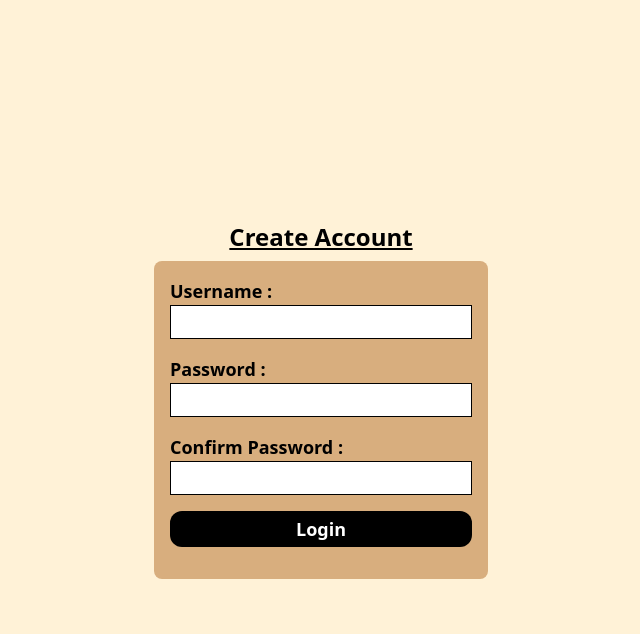
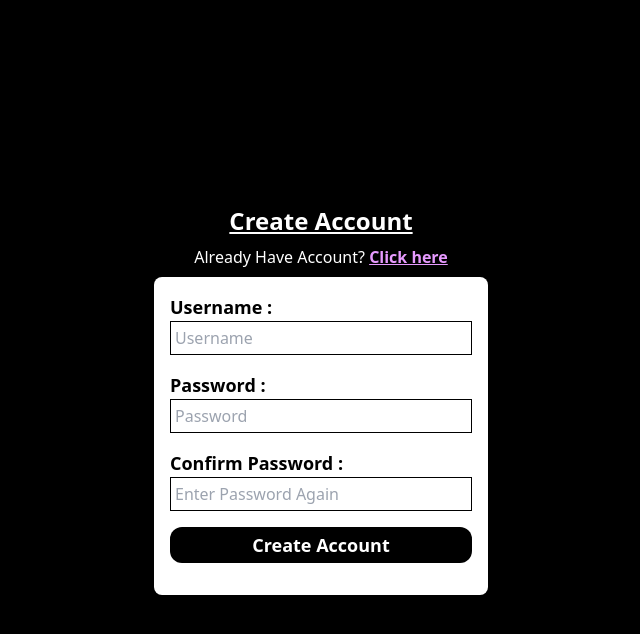
Before and after one commit to hikigaya007/MyBlog-Django, a Django app: page /register/ in a window 1280 px wide. Shown: the top 634 px of the page, without its empty margins (319-959 px from the left). Run offline with Django 5.2, Linux system fonts and the light colour scheme; some libraries are stand-ins or nearby versions.

Commit message:
changed color palette and added logout functionlity

```diff
--- a/MyBlog/blogs/templates/blogs/blog_new.html
+++ b/MyBlog/blogs/templates/blogs/blog_new.html
@@ -5,7 +5,7 @@
 {% endblock %}
 
 {% block content %}
-    <section class = " mt-10  p-4 w-full  flex flex-col items-center justify-center gap-4">
+    <section class = " mt-20 p-4 w-full  flex flex-col items-center justify-center gap-4">
         <h1 class = "text-2xl font-semibold underline">Upload New Blog</h1>
         <form class="flex flex-col gap-4 w-[400px]" action="{% url 'add-blog' %}" method="post" enctype="multipart/form-data">
             {% csrf_token %}
@@ -47,7 +47,7 @@
             </div>
             <button
             type ="submit"
-            class ="bg-slate-900 text-white font-semibold rounded-lg p-2"
+            class ="bg-black text-white font-semibold rounded-lg p-2"
             >Upload blog</button>
         </form>
         <p class = "text-red-500 text-lg font-semibold ">{{error_message}}</p>
--- a/MyBlog/blogs/views.py
+++ b/MyBlog/blogs/views.py
@@ -3,17 +3,17 @@ from .models import Blog
 from django.contrib.auth.decorators import login_required
 
 
-@login_required(login_url="/")
+@login_required(login_url="login")
 def home(request):
     blogs = Blog.objects.all().order_by('-date')
     return render(request , 'blogs/home.html' , {'blogs': blogs})
 
-@login_required(login_url="/")
+@login_required(login_url="login")
 def blog_page(request , slug):
     blog = Blog.objects.get(slug=slug)
     return render(request, 'blogs/blog_page.html', {'blog': blog})
 
-@login_required(login_url="/")
+@login_required(login_url="login")
 def blog_new(request):
     if request.method == 'POST':
         title = request.POST.get('title')
--- a/MyBlog/templates/navbar.html
+++ b/MyBlog/templates/navbar.html
@@ -11,7 +11,7 @@
     </title>
 </head>
 <body>
-    <nav class =" w-full h-[80px] bg-slate-900 text-white flex justify-between items-center p-6">
+    <nav class =" w-full h-[80px] bg-black text-white flex justify-between items-center p-6">
         <div>
             <p class="font-bold text-xl">MyBlog</p>
         </div>
@@ -20,7 +20,7 @@
                 <li><a href="{% url 'blogs'%}">Home</a></li>
                 <li><a href="{% url 'add-blog'%}">Add Blog</a></li>
                 <li>Profile</li>
-                <li>Sign Out</li>
+                <li><a href="{% url 'logout' %}">Logout</a></li>
             </ul>
         </div>
     </nav>
--- a/MyBlog/users/templates/users/register.html
+++ b/MyBlog/users/templates/users/register.html
@@ -7,23 +7,26 @@
     <script src="https://cdn.tailwindcss.com"></script>
     <title>Register</title>
 </head>
-<body class = 'h-screen w-screen flex flex-col items-center justify-center bg-[#FFF2D7]'>
-    <div class = 'flex flex-col p-4  w-[700px] items-center gap-2'>
-        <h2 class ='text-center font-bold text-2xl underline'>Create Account</h2>
-        <form method="post" class = 'flex flex-col bg-[#D8AE7E] rounded-lg gap-4 p-4 w-[50%]'>
+<body class = 'h-screen w-screen flex flex-col items-center justify-center bg-black text-white'>
+    <div class = 'flex flex-col p-4  w-[700px] justify-center items-center gap-2'>
+        <h2 class ='text-center font-bold text-2xl  underline'>Create Account</h2>
+        <p>Already Have Account? <a  class="underline font-semibold text-[#e79aff]" href="{% url 'login' %}">Click here</a></p>
+        <form method="post" class = 'flex flex-col bg-white text-black rounded-lg gap-4 p-4 w-[50%]'>
             {% csrf_token %}
             <div>
-                <p class ="text-lg font-semibold">Username :</p>
+                <p class ="text-lg  font-semibold">Username :</p>
                 <input type="text"
                 class ="border border-black w-full p-1"
                 id= "username"
+                placeholder = "Username"
                 name ="username"
                 required >
             </div>
             <div>
                 <p class ="text-lg font-semibold">Password :</p>
-                <input type="text"
+                <input type="password"
                 id= "password1"
+                placeholder = "Password"
                 class ="border border-black w-full p-1"
                 name ="password1"
                 required>
@@ -31,9 +34,10 @@
 
             </div>
             <div>
-                <p class ="text-lg font-semibold">Confirm Password :</p>
-                <input type="text"
+                <p class ="text-lg   font-semibold">Confirm Password :</p>
+                <input type="password"
                 id= "password2"
+                placeholder = "Enter Password Again"
                 class ="border border-black w-full p-1"
                 name ="password2"
                 required>
@@ -42,7 +46,7 @@
             </div>
             <button
             class = "bg-black text-white p-1 rounded-xl text-lg font-semibold"
-            type ="submit">Login</button>
+            type ="submit">Create Account</button>
             <p class = "text-center font-bold text-red-700">{{error_message}}</p>
         </form>
     </div>
--- a/MyBlog/users/urls.py
+++ b/MyBlog/users/urls.py
@@ -2,6 +2,7 @@ from django.urls import path
 from . import views
 
 urlpatterns = [
-    path('' , views.login_view ),
-    path('register/' , views.register ),
+    path('' , views.login_view , name= 'login' ),
+    path('register/' , views.register , name= 'register' ),
+    path('logout/' , views.logout_view , name= 'logout' ),
 ]
--- a/MyBlog/users/views.py
+++ b/MyBlog/users/views.py
@@ -1,5 +1,5 @@
 from django.shortcuts import render , redirect
-from django.contrib.auth import authenticate, login
+from django.contrib.auth import authenticate, login , logout
 from django.contrib.auth.models import User
 
 
@@ -40,5 +40,7 @@ def register(request):
     else:
         return render(request, 'users/register.html')
 
-def logout(request):
-    pass
+def logout_view(request):
+    if request.method == 'GET':
+        logout(request)
+        return redirect('login')
```
Also changed, not shown: MyBlog/users/templates/users/login.html (+9 -6 lines), MyBlog/db.sqlite3, MyBlog/media/1648665846383.jpeg (added), MyBlog/media/What-is-AI.jpg (added), MyBlog/media/iStock-966248982.jpg (added).
